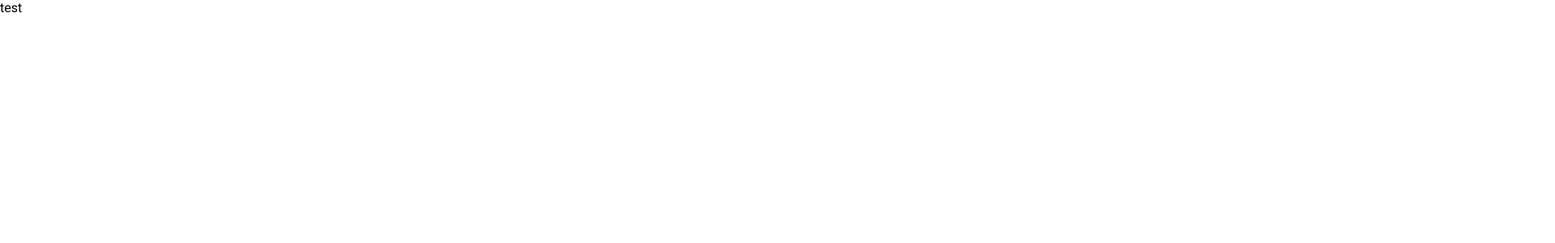
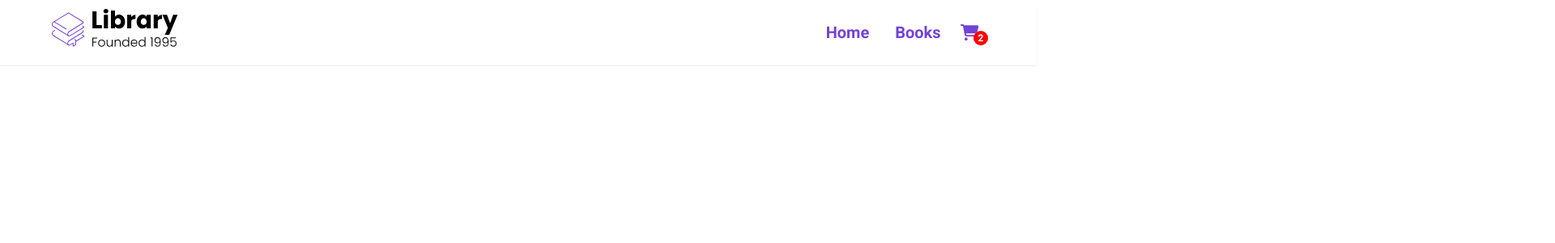
Before and after one commit to jjacque1/library-react-app, a React (Create React App) app: page / in a window 1280 px wide. Shown: the top 300 px of the page at 81% size, 1920 px wide, since content can reach past the window. Built offline with nearby package versions, Linux system fonts and the light colour scheme.

Commit message:
Library-with-React => navBar done

```diff
--- a/package.json
+++ b/package.json
@@ -3,6 +3,9 @@
   "version": "0.1.0",
   "private": true,
   "dependencies": {
+    "@fortawesome/fontawesome-svg-core": "^6.5.1",
+    "@fortawesome/free-solid-svg-icons": "^6.5.1",
+    "@fortawesome/react-fontawesome": "^0.2.0",
     "@testing-library/jest-dom": "^5.17.0",
     "@testing-library/react": "^13.4.0",
     "@testing-library/user-event": "^13.5.0",
--- a/src/App.js
+++ b/src/App.js
@@ -1,5 +1,11 @@
+
+import Nav from './components/Nav';
+
+
 function App() {
-  return <div className="App">test</div>;
+  return <div className="App">
+    <Nav/>
+  </div>;
 }
 
 export default App;
--- a/src/components/Nav.jsx
+++ b/src/components/Nav.jsx
@@ -1,11 +1,56 @@
 import React from "react";
-
-const Nav + () => {
+import { FontAwesomeIcon } from "@fortawesome/react-fontawesome";
+import LibraryLogo from '../assets/Library.svg'
+const Nav = () => {
     return (
         <nav>
-            <div>
+            <div className="nav__container">
                 <a href="/">
+                    <img src={LibraryLogo} alt="" className="logo" />
                 </a>
+                <ul className="nav__links">
+                    <li className="nav__list">
+                        <a href="/" className="nav__link">
+                            Home
+                        </a>
+                    </li>
+                    <li className="nav__list">
+                        <a href="/" className="nav__link">
+                            Books
+                        </a>
+                    </li>
+                    <button className="btn__menu">
+                        <FontAwesomeIcon icon="bars" />
+                    </button>
+                    <li className="nav__icon">
+                        <a href="/cart" className="nav__link">
+                        <FontAwesomeIcon icon="shopping-cart" />
+                        <span className="cart__length">2</span>
+                        </a>
+                    </li>
+                </ul>
+                <div className="menu__backdrop">
+                    <button className="btn__menu btn__menu--close">
+                        <FontAwesomeIcon icon="times"/>
+                    </button>
+                    <ul className="menu__links">
+                        <li className="menu__list">
+                            <a href="/" className="menu__link">
+                                Home
+                            </a>
+                        </li>
+                        <li className="menu__list">
+                            <a href="/books" className="menu__link">
+                                Books
+                            </a>
+                        </li>
+                        <li className="menu__list">
+                            <a href="/cart" className="menu__link">
+                                Cart
+                            </a>
+                        </li>
+                    </ul>
+                </div>
             </div>
         </nav>
     )
--- a/src/index.js
+++ b/src/index.js
@@ -3,6 +3,9 @@ import ReactDOM from 'react-dom/client';
 import './index.css';
 import App from './App';
 import reportWebVitals from './reportWebVitals';
+import { library } from '@fortawesome/fontawesome-svg-core';
+import { faBars, faShoppingCart, faTimes } from '@fortawesome/free-solid-svg-icons';
+library.add(faBars, faShoppingCart, faTimes)
 
 const root = ReactDOM.createRoot(document.getElementById('root'));
 root.render(
```
Also changed, not shown: src/components/Landing.jsx (added), 1 other file (tests, documents, lock files or other folders).
